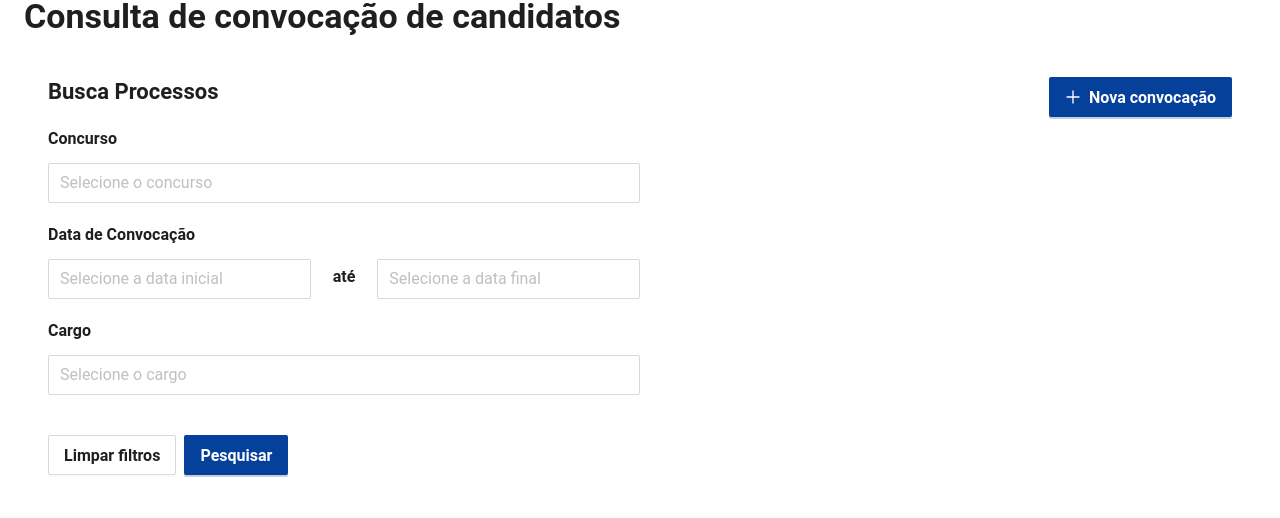
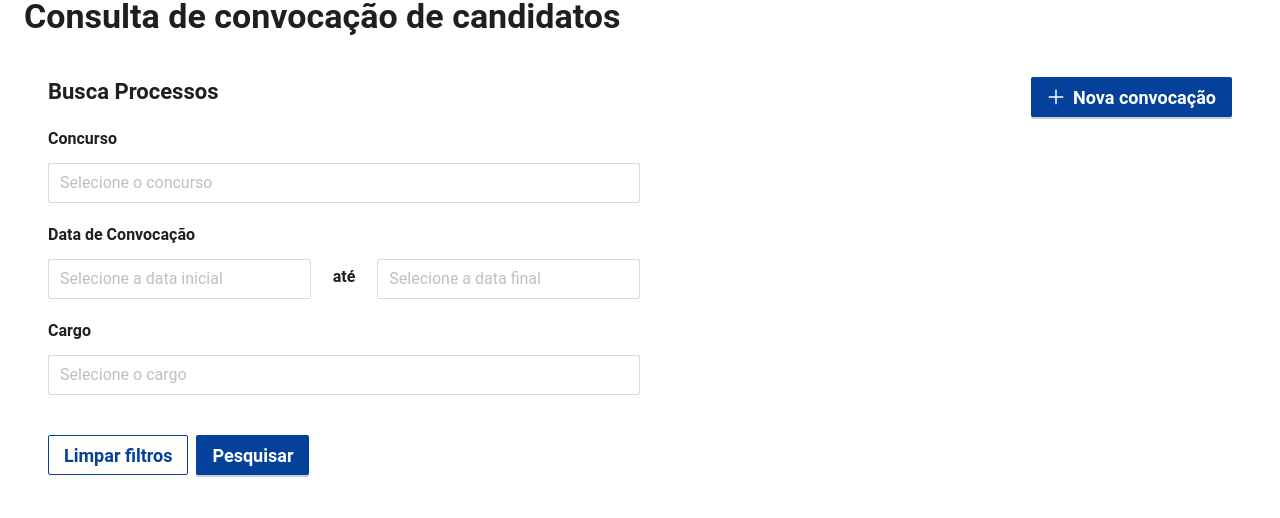
Before and after one commit to prefeiturasp/SME-SIGLA-ALVO-Frontend, a React (Vite) app: page /processos/convocacao in a window 1280 px wide. Shown: the part 133-651 px from the top of the page. Built offline with nearby package versions, Linux system fonts and the light colour scheme; no server answers; some icons are missing.

Commit message:
adicionando novos css

```diff
--- a/src/pages/Processos/ConvocacaoCandidatos/styles.ts
+++ b/src/components/formStyle/styles.ts
@@ -11,23 +11,7 @@ export const SelectDivider = styled.div`
   width: 49%;
 `;
 
-export const CustomModal = styled(AntModal)`
-  .ant-modal-content {
-    padding: 2rem 2rem 1.5rem 2rem;
-    border-radius: 2px;
-  }
-  .ant-modal-header {
-    padding: 0;
-  }
-  .ant-modal-footer {
-    padding: 1.5rem 0 0 0;
-    .ant-btn-primary {
-      border-radius: 2px;
-    }
-  }
-  .ant-modal-body {
-  }
-`;
+
 
 export const CustomFormItem = styled(FormItem)`
   padding-bottom: 0;
@@ -36,6 +20,15 @@ export const CustomFormItem = styled(FormItem)`
 
   .ant-row {
     display: block;
+  }
+
+    .ant-input,
+  .ant-select,
+  .ant-picker,
+  .ant-input-number,
+  .MuiInputBase-root {
+    width: 100%;
+    height: 2.5rem;
   }
 
   .ant-form-item-label > label {
--- a/src/main.tsx
+++ b/src/main.tsx
@@ -10,46 +10,13 @@ import { QueryClient, QueryClientProvider } from "@tanstack/react-query";
 
 import { ThemeProvider } from "styled-components";
 import { theme as antdTheme, ConfigProvider } from "antd";
+import { theme } from "./theme.tsx";
 
 const { useToken } = antdTheme;
 
 const queryClient = new QueryClient();
 
-export const theme = {
-  token: {
-    colorPrimary: "#05409A",
-    fontFamily: "Roboto, sans-serif",
-    borderRadius: 2,
-    colorBgContainer: "#FFFFFF",
-    colorBgBase: "#FFFFFF",
-    colorTextLightSolid: "#ffffff",
-    colorError: "#DB001B",
-    colorBgLayout: "#FFFFFF",
-    colorTextDescription: "#161718",
-    fontSize: 16,
-    fontWeightStrong: 700,
-    fontWeight: 700,
-  },
-  components: {
-    Layout: {
-      headerBg: "#FFFFFF",
-    },
-    Table: {
-      headerBg: "#EBEBED",
-      headerSplitColor: "transparent",
-      rowBg: "#FFFFFF",
-      rowSelectedBg: "#F6F6F6",
-    },
-    Pagination: {
-      colorPrimary: "#ffffff",
-      itemActiveBg: "#05409A",
-    },
-    Button: {
-      fontWeight: 700,
 
-    },
-  },
-};
 
 function ThemedApp() {
   const { token } = useToken();
--- a/src/pages/Processos/ConvocacaoCandidatos/components/style.ts
+++ b/src/pages/Processos/ConvocacaoCandidatos/components/style.ts
@@ -21,6 +21,9 @@ export const StyledTable = styled(Table)`
   .ant-table-pagination {
     display: flex;
     justify-content: flex-end;
+    .ant-pagination-item{
+    border-radius:5px
+    }
   }
 
   .ant-pagination-total-text {
--- a/src/pages/Processos/ConvocacaoCandidatos/index.tsx
+++ b/src/pages/Processos/ConvocacaoCandidatos/index.tsx
@@ -4,7 +4,7 @@ import CalendarMonthRoundedIcon from "@mui/icons-material/CalendarMonthRounded";
 import KeyboardArrowDownRoundedIcon from "@mui/icons-material/KeyboardArrowDownRounded";
 import BaseScreen, { type TitleItem } from "../../BaseScreen";
 import { Controller } from "react-hook-form";
-import { CustomFormItem, SeparatorCol } from "./styles";
+import { CustomFormItem, SeparatorCol } from "../../../components/formStyle/styles";
 import { Content } from "antd/es/layout/layout";
 import ConvocacaoTable from "./components/ConvocacaoTable";
 import { useProcessosConvocacao } from "./hooks/useProcessosConvocacao";
@@ -59,8 +59,7 @@ const ConvocacaoCandidatos: React.FC = () => {
           </Typography.Title>
           <Button
             type="primary"
-                                style={{ height: "2.5rem"  }}
-
+            size="large"
             icon={<PlusOutlined />}
             onClick={() => navigate("/processos/convocacao/nova")}
           >
@@ -81,12 +80,10 @@ const ConvocacaoCandidatos: React.FC = () => {
                   }
                   help={formErrors.concurso_uuid?.message}
                   labelCol={{ span: 24 }}
-
-
                 >
                   <Select
                     {...field}
-                    style={{ width: "100%",height: "2.5rem"  }}
+
                     options={concursosOptions?.concursos || []}
                     placeholder="Selecione o concurso"
                     loading={concursosIsLoading}
@@ -113,7 +110,7 @@ const ConvocacaoCandidatos: React.FC = () => {
                       labelCol={{ span: 24 }}
                     >
                       <DatePicker
-                    style={{ width: "100%",height: "2.5rem"  }}
+
                         value={field.value ? dayjs(field.value) : undefined}
                         onChange={(date) =>
                           field.onChange(
@@ -149,8 +146,6 @@ const ConvocacaoCandidatos: React.FC = () => {
                       labelCol={{ span: 24 }}
                     >
                       <DatePicker
-                    style={{ width: "100%",height: "2.5rem"  }}
-
 
                         value={field.value ? dayjs(field.value) : undefined}
                         onChange={(date) =>
@@ -184,7 +179,7 @@ const ConvocacaoCandidatos: React.FC = () => {
                     >
                       <Select
                         {...field}
-                    style={{ width: "100%",height: "2.5rem"  }}
+
                         options={
                           concursosOptions ? concursosOptions.cargos : []
                         }
@@ -201,10 +196,14 @@ const ConvocacaoCandidatos: React.FC = () => {
               </Col>
 
               <Space style={{ margin: "1.5rem 0" }}>
-                <Button                     style={{ width: "100%",height: "2.5rem"  }}
- onClick={handleReset}>Limpar filtros</Button>
-                <Button                     style={{ width: "100%",height: "2.5rem"  }}
-type="primary" onClick={handleSubmit(handleSub)}>
+                <Button type="primary" ghost size="large" onClick={handleReset}>
+                  Limpar filtros
+                </Button>
+                <Button
+                  size="large"
+                  type="primary"
+                  onClick={handleSubmit(handleSub)}
+                >
                   Pesquisar
                 </Button>
               </Space>
--- /dev/null
+++ b/src/theme.tsx
@@ -0,0 +1,37 @@
+
+
+
+export const theme = {
+  token: {
+    colorPrimary: "#05409A",
+    fontFamily: "Roboto, sans-serif",
+    borderRadius: 2,
+    colorBgContainer: "#FFFFFF",
+    colorBgBase: "#FFFFFF",
+    colorTextLightSolid: "#ffffff",
+    colorError: "#DB001B",
+    colorBgLayout: "#FFFFFF",
+    colorTextDescription: "#161718",
+    fontSize: 16,
+    fontWeightStrong: 700,
+    fontWeight: 700,
+  },
+  components: {
+    Layout: {
+      headerBg: "#FFFFFF",
+    },
+    Table: {
+      headerBg: "#EBEBED",
+      headerSplitColor: "transparent",
+      rowBg: "#FFFFFF",
+      rowSelectedBg: "#F6F6F6",
+    },
+    Pagination: {
+      colorPrimary: "#ffffff",
+      itemActiveBg: "#05409A",
+    },
+    Button: {
+      fontWeight: 700,
+    },
+  },
+};
```
